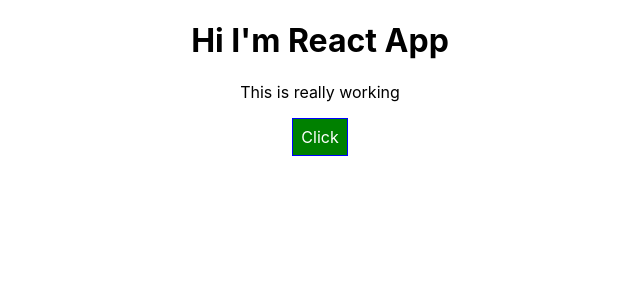
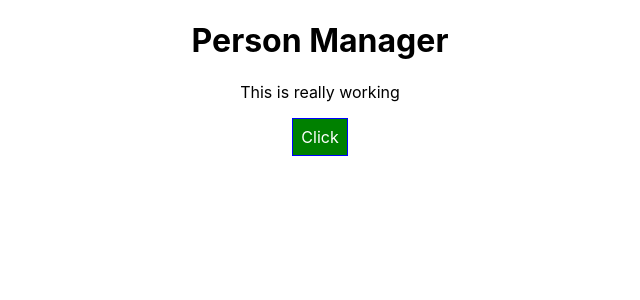
Before and after one commit to muhsatrio/latihan-react, a React (Create React App) app: page / in a window 1280 px wide. Shown: the top 300 px of the page, without its empty margins (320-960 px from the left). Built offline with nearby package versions, Linux system fonts and the light colour scheme.

Commit message:
added course lifecycle props change

```diff
--- a/package.json
+++ b/package.json
@@ -6,7 +6,7 @@
     "radium": "^0.26.0",
     "react": "^16.8.6",
     "react-dom": "^16.8.6",
-    "react-scripts": "3.0.1"
+    "react-scripts": "^3.3.0"
   },
   "scripts": {
     "start": "react-scripts start",
--- a/src/components/Cockpit/Cockpit.js
+++ b/src/components/Cockpit/Cockpit.js
@@ -20,7 +20,7 @@ const cockpit = (props) => {
 
     return (
         <div className="Cockpit">
-            <h1>Hi I'm React App</h1>
+            <h1>{props.title}</h1>
             <p className={classes.join(' ')}>This is really working</p>
             <button style={style} onClick={props.clicked}>Click</button>
         </div>
--- a/src/components/Persons/Person/Person.js
+++ b/src/components/Persons/Person/Person.js
@@ -1,14 +1,34 @@
-import React from "react";
-import './Person.css'
+import React, {Component} from "react";
+import './Person.css';
 
-const person = (props) => {
-    return (
-        <div className="Person">
-            <p onClick={props.click}>I'm {props.name} and I'm {props.age} years old</p>
-            <p>{props.children}</p>
-            <input type="text" onChange={props.changed} />
-        </div>
-    );
-};
+// import React, { Component } from 'react'
 
-export default person;
+class Person extends Component {
+    render() {
+        return (
+            <div className="Person">
+                <p onClick={this.props.click}>
+                    I'm {this.props.name} and I'm {this.props.age} years old
+                </p>
+                <p>{this.props.children}</p>
+                <input type="text" onChange={this.props.changed} />
+            </div>
+        )
+    }
+}
+
+export default Person;
+
+// class Person extends React.Component {}
+
+// const person = (props) => {
+//     return (
+        // <div className="Person">
+        //     <p onClick={props.click}>I'm {props.name} and I'm {props.age} years old</p>
+        //     <p>{props.children}</p>
+        //     <input type="text" onChange={props.changed} />
+        // </div>
+//     );
+// };
+
+// export default person;
--- a/src/components/Persons/Persons.js
+++ b/src/components/Persons/Persons.js
@@ -1,11 +1,46 @@
-import React from 'react';
+import React, {Component} from 'react';
 
 import Person from './Person/Person';
 
-const persons = (props) => (
-    props.persons.map((person, index) => {
-        return <Person click={() => props.clicked(index)} name={person.name} age={person.age} key={person.id} changed={(event) => props.changed(event, person.id)} />
-      })
-);
+class Persons extends Component {
+  // static getDerivedStateFromProps(props, state) {
+  //   console.log('(Persons.js) getDerivedStateFromProps');
+  //   return state;
+  // }
 
-export default persons;
+  // componentWillReceiveProps(props) {
+  //   console.log('[Persons.js] componentWillReceiveProps', props);
+  // }
+
+  shouldComponentUpdate(nextProps, nextState) {
+    console.log('(Persons.js) shouldComponentUpdate');
+    return true;
+  }
+
+  getSnapshotBeforeUpdate(prevProps, prevState) {
+    console.log('(Persons.js) getSnapshotBeforeUpdate');
+    return null;
+  }
+
+  componentDidUpdate() {
+    console.log('(Persons.js) componentDidUpdate');
+  }
+
+  render() {
+    console.log('[Persons.js] rendering...');
+    return this.props.persons.map((person, index) => {
+      return (
+        <Person click={() => this.props.clicked(index)} name={person.name} age={person.age} key={person.id} changed={(event) => this.props.changed(event, person.id)} />
+      )
+    });
+  }
+}
+
+export default Persons;
+// const persons = (props) => (
+    // props.persons.map((person, index) => {
+//         return <Person click={() => props.clicked(index)} name={person.name} age={person.age} key={person.id} changed={(event) => props.changed(event, person.id)} />
+      // })
+// );
+
+// export default persons;
--- a/src/containers/App.js
+++ b/src/containers/App.js
@@ -5,6 +5,11 @@ import Persons from '../components/Persons/Persons';
 import Cockpit from '../components/Cockpit/Cockpit';
 
 class App extends Component {
+
+  constructor(props) {
+    console.log('[App.js] constructor');
+    super(props);
+  }
 
   state = {
     persons: [
@@ -40,6 +45,19 @@ class App extends Component {
     this.setState({persons: persons});
   }
 
+  static getDerivedStateFromProps(props, state) {
+    console.log('[App.js] getDerivedStateFromProps', props);
+    return state;
+  }
+
+  // componentWillMount() {
+  //   console.log('[App.js] componentWillMount');
+  // }
+
+  componentDidMount() {
+    console.log('[App.js] componentDidMount');
+  }
+
 
   render() {
 
@@ -57,7 +75,7 @@ class App extends Component {
 
     return (
       <div className="App">
-        <Cockpit showPersons={this.state.showPersons} persons={this.state.persons} clicked={this.togglePersonsHandler}/>
+        <Cockpit title={this.props.appTitle} showPersons={this.state.showPersons} persons={this.state.persons} clicked={this.togglePersonsHandler}/>
         {persons}
       </div>
     );
--- a/src/index.js
+++ b/src/index.js
@@ -4,7 +4,7 @@ import './index.css';
 import App from './containers/App';
 import * as serviceWorker from './serviceWorker';
 
-ReactDOM.render(<App />, document.getElementById('root'));
+ReactDOM.render(<App appTitle="Person Manager" />, document.getElementById('root'));
 
 // If you want your app to work offline and load faster, you can change
 // unregister() to register() below. Note this comes with some pitfalls.
```
Also changed, not shown: 2 other files (tests, documents, lock files or other folders).
